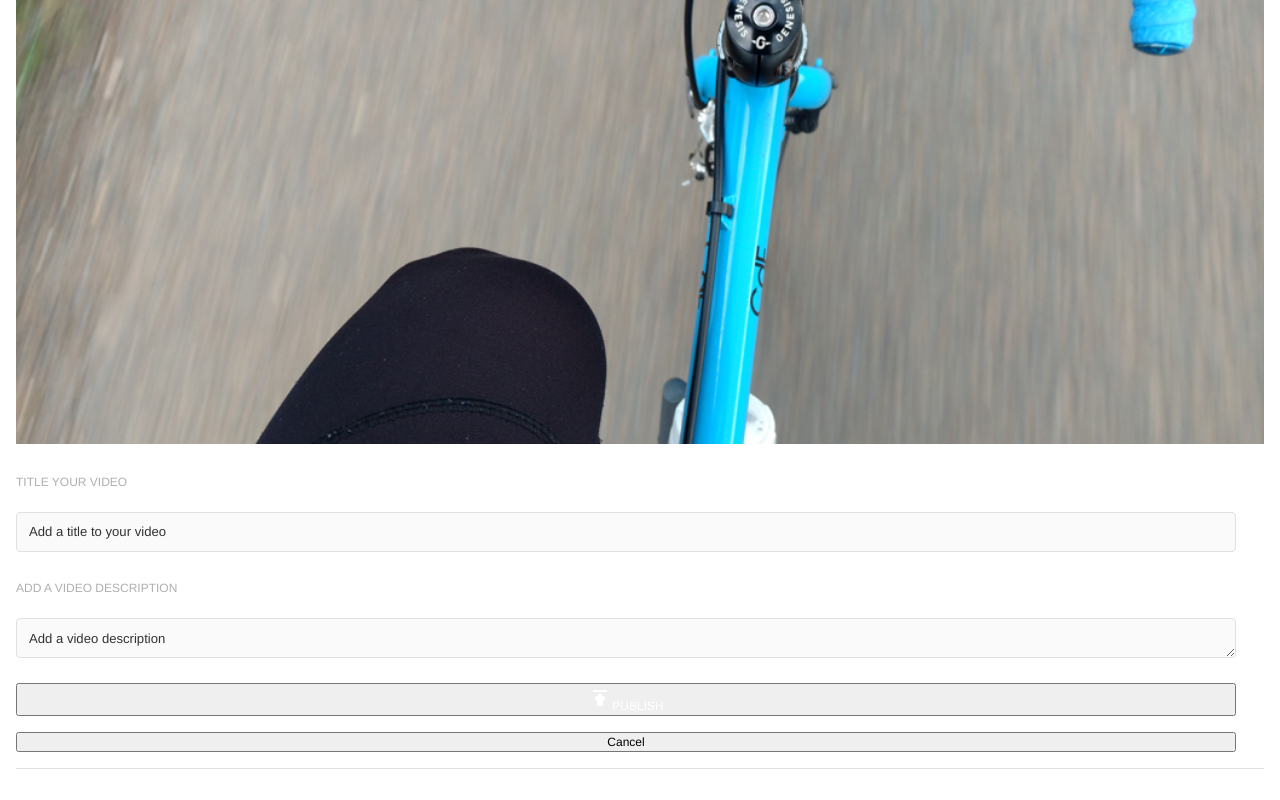
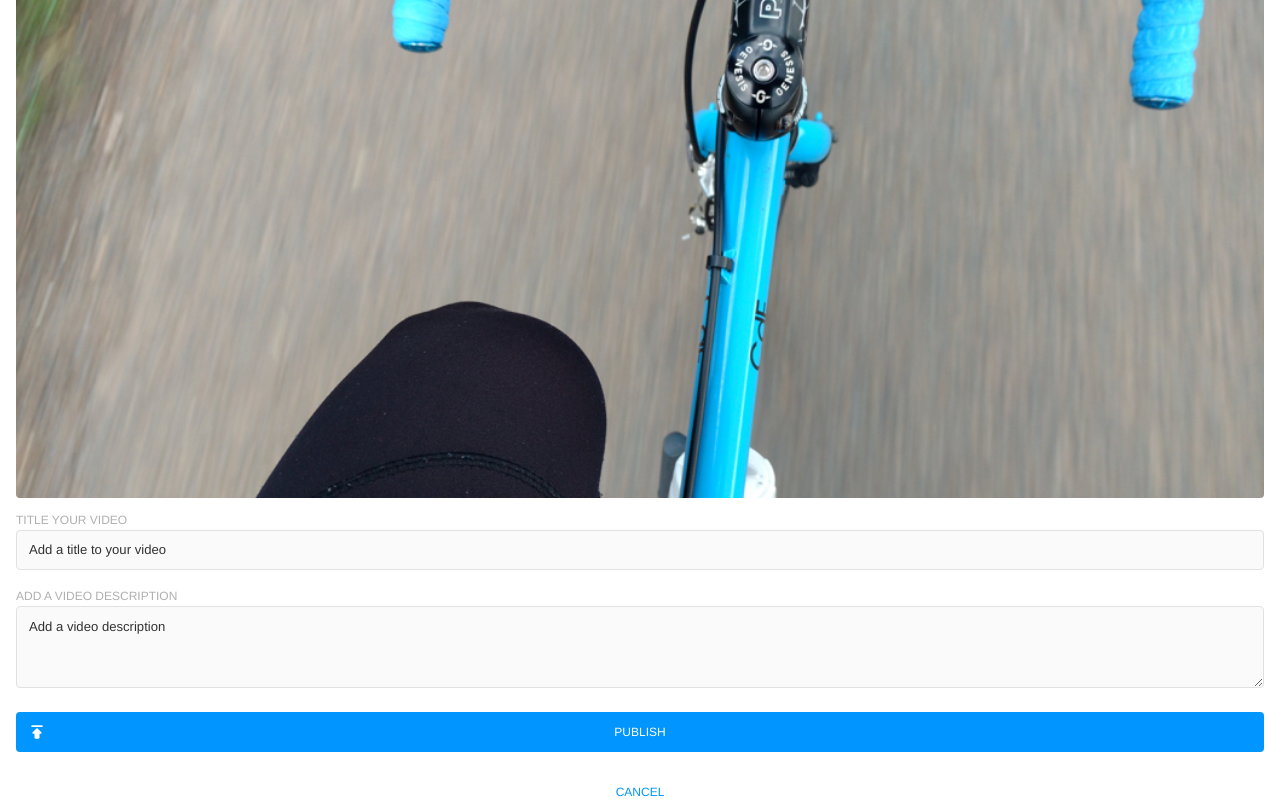
Before and after one commit to anitayawson/anita-yawson-brainflix, a React (Create React App) app: page /upload in a window 1280 px wide. Shown: the part 347-1147 px from the top of the page. Before the commit the page ends 1116 px from the top, so only its background shows below. Built offline with nearby package versions, Linux system fonts and the light colour scheme.

Commit message:
Add styling for elements

```diff
--- a/src/pages/VideoUpload/VideoUpload.js
+++ b/src/pages/VideoUpload/VideoUpload.js
@@ -5,7 +5,8 @@ import publishIcon from "../../assets/images/icons/publish.svg";
 
 export default function VideoUpload() {
   return (
-    <main>
+    <main className="video-upload">
+      <div className="video-upload__wrapper">
         <h1 className="title">Upload Video</h1>
         <div className="thumbnail__container">
           <p className="thumbnail__label">Video Thumbnail</p>
@@ -15,35 +16,36 @@ export default function VideoUpload() {
             alt="video thumbnail"
           />
         </div>
-      <form className="form">
-        <label className="form__input-label" htmlFor="title">
+        <form className="upload-form">
+          <label className="upload-form__input-label" htmlFor="title">
             Title Your Video
           </label>
           <input
-          className="form__input"
+            className="upload-form__input"
             type="text"
             id="title"
             placeholder="Add a title to your video"
           />
-        <label className="form__input-label" htmlFor="description">
+          <label className="upload-form__input-label" htmlFor="description">
             Add A Video Description
           </label>
           <textarea
-          className="form__input"
+            className="upload-form__input"
             id="description"
             placeholder="Add a video description"
             rows={4}
           ></textarea>
-        <button className="form__publish-btn">
+          <button className="upload-form__publish-btn">
             <img
-            className="form__publish-icon"
+              className="upload-form__publish-icon"
               src={publishIcon}
               alt="add icon"
             />
-          <span className="form__button-text">Publish</span>
+            <span className="upload-form__btn-text">Publish</span>
           </button>
-        <button className="form__cancel-btn">Cancel</button>
+          <button className="upload-form__cancel-btn">Cancel</button>
         </form>
+      </div>
     </main>
   );
 }
--- a/src/pages/VideoUpload/VideoUpload.scss
+++ b/src/pages/VideoUpload/VideoUpload.scss
@@ -1,15 +1,83 @@
-main {
-  padding-left: 1rem;
-  padding-right: 1rem;
+@use "../../styles/partials/variables" as *;
+@use "../../styles/partials/mixins" as *;
+
+.video-upload {
+  &__wrapper {
+    padding-left: 1rem;
+    padding-right: 1rem;
+    border-top: $divider;
+  }
+}
+
+.title {
+  @include page-header;
+  margin-top: 1rem;
+  margin-bottom: 1.5rem;
 }
 
 .thumbnail {
+  &__label {
+    @include label-styles;
+    margin-bottom: 0.25rem;
+  }
+
   &__img {
     width: 100%;
+    border-radius: 4px;
+    background-color: $mercury;
   }
 }
 
-.form {
-  display: flex;
-  flex-direction: column;
+.upload-form {
+  margin-top: 0.5rem;
+
+  &__input-label {
+    @include label-styles;
+    margin-bottom: 0.25rem;
+  }
+
+  &__input {
+    display: block;
+    width: 100%;
+    border-radius: 4px;
+    border: $divider;
+    padding: 0.75rem;
+    background-color: $alabaster;
+    margin-bottom: 1rem;
+
+    &::placeholder {
+      color: $brainflix-black;
+      font-size: 0.82rem;
+    }
+  }
+
+  &__publish-btn {
+    @include button-styles;
+    margin-top: 1.5rem;
+  }
+
+  &__publish-icon {
+    position: absolute;
+    left: 0.7rem;
+    width: 1.25rem;
+  }
+
+  &__btn-text {
+    margin: auto;
+    font-weight: $font-demi;
+    text-transform: uppercase;
+    color: white;
+  }
+
+  &__cancel-btn {
+    text-transform: uppercase;
+    background-color: transparent;
+    border: none;
+    color: $brainflix-blue;
+    font-weight: $font-demi;
+    // font-size: 0.82rem;
+    width: 100%;
+    margin: auto;
+    margin-top: 2rem;
+  }
 }
```
Lines whose indentation alone changed are shown as unchanged.
